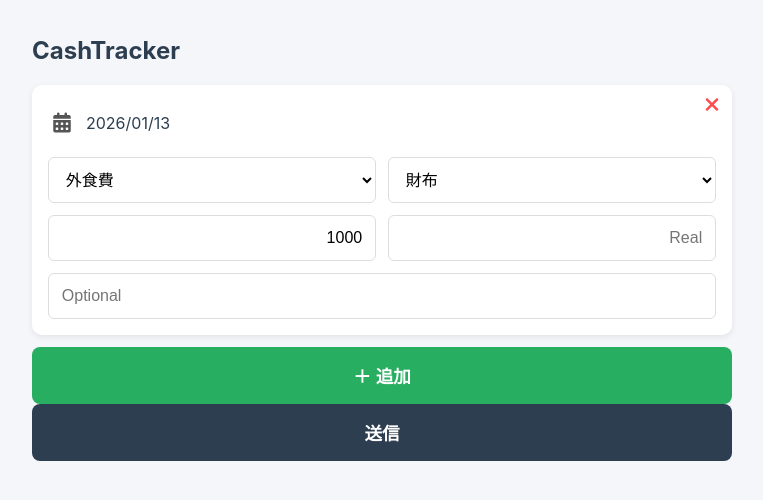
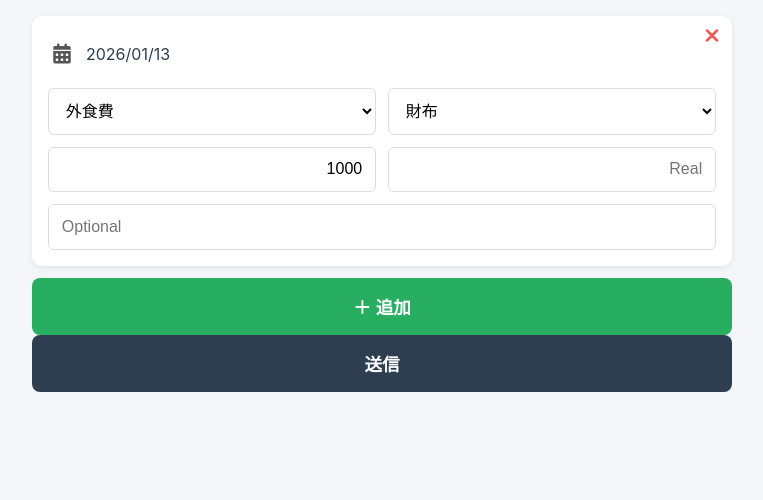
Before and after one commit to Hub-365/CashTrackerTest, a plain HTML site: page index.html in a window 1280 px wide. Shown: the whole page, without its empty margins (258-1021 px from the left). Drawn offline with Linux system fonts and the light colour scheme; sample sign-in values are in the browser's storage.

Commit message:
Update index.html

```diff
--- a/index.html
+++ b/index.html
@@ -15,8 +15,6 @@
 </head>
 <body>
 
-  <h2>CashTracker</h2>
-
   <div id="entries"></div>
 
   <button id="addEntry" class="add-btn" type="button">＋ 追加</button>
```
